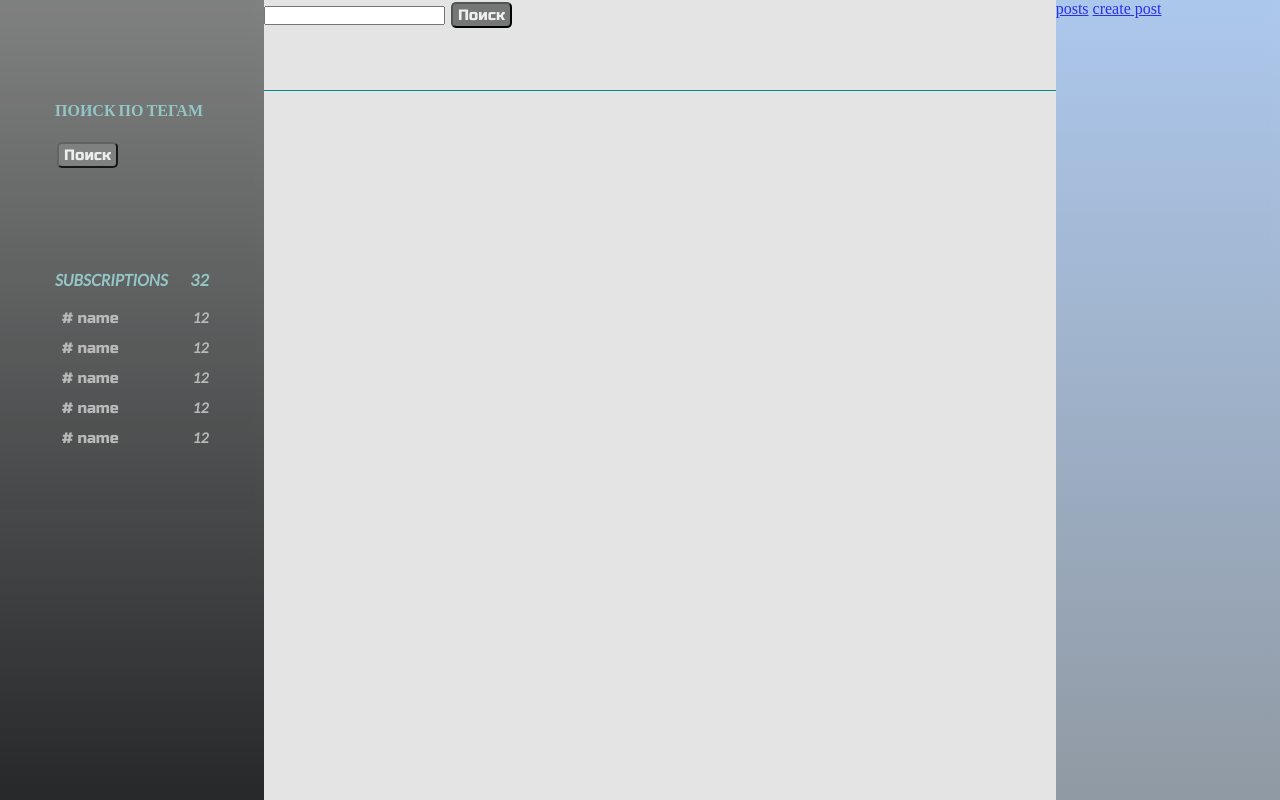
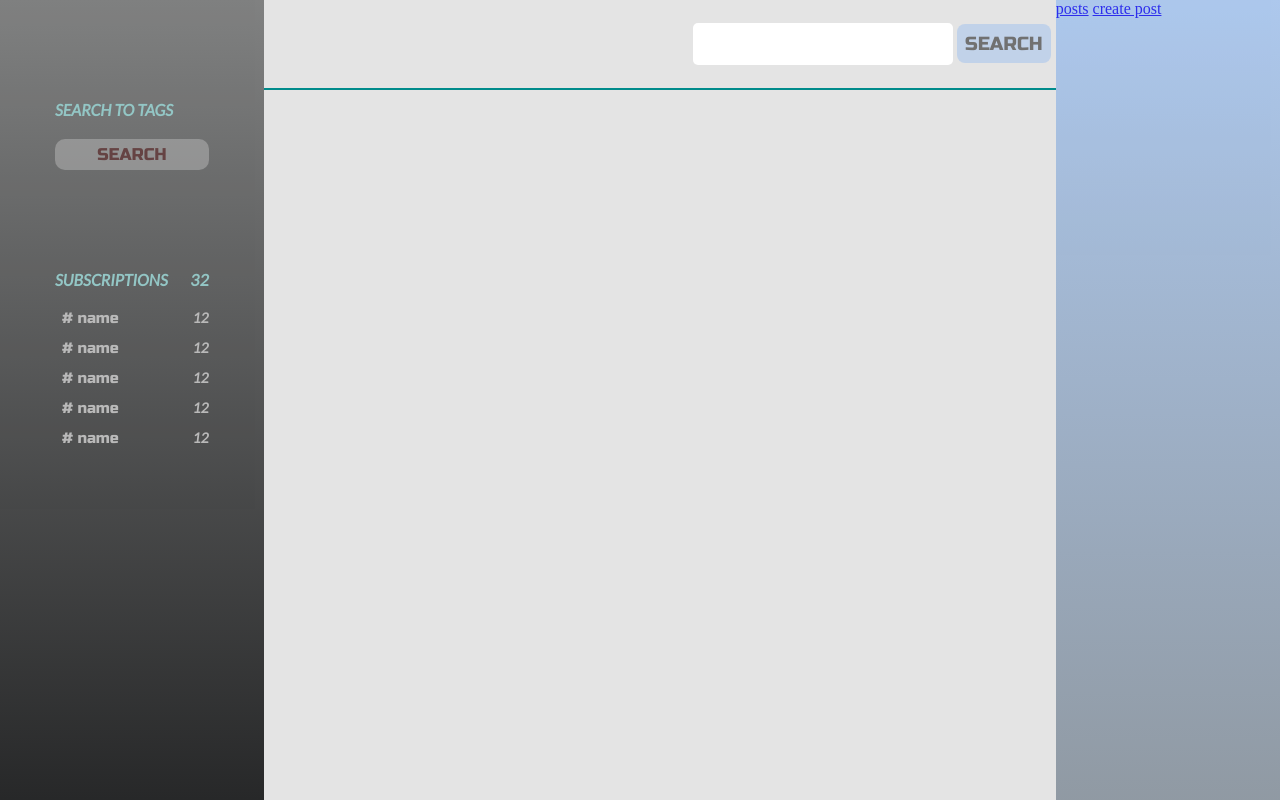
Before and after one commit to AndreVld/site_blog, a Django app: page / in a window 1280 px wide. Run offline with Django 3.2, Linux system fonts and the light colour scheme; data that the repository does not hold is empty; some libraries are stand-ins or nearby versions.

Commit message:
setting CSS styles

```diff
--- a/blog/filters.py
+++ b/blog/filters.py
@@ -5,11 +5,14 @@ from .models import Posts, Tags
 
 
 class PostFilter(FilterSet):
-    headline = CharFilter(field_name='headline', lookup_expr='icontains', label='')
+    headline = CharFilter(field_name='headline', lookup_expr='icontains', label='', widget=forms.TextInput(
+        attrs={'class': 'field_filter'})
+                          )
+
     tags = ModelMultipleChoiceFilter(queryset=Tags.objects.all(),
                                      widget=forms.CheckboxSelectMultiple(attrs={'class': 'list_categories'})
                                      )
 
     class Meta:
         model = Posts
-        fields = ('headline', 'author', 'tags')
+        fields = ('headline', 'tags')
--- a/blog/templates/blog/base.html
+++ b/blog/templates/blog/base.html
@@ -23,13 +23,12 @@
         <div class=" left scrollbar">
 
             <div class="block_caterory">
-                <div class="categories">ПОИСК ПО ТЕГАМ</div>
+                <div class="categories">SEARCH TO TAGS</div>
 
                 <form action="" method="GET">
                     {{ post_filter.form.tags}}
-                    <input class="teg" type="submit" value="Поиск">
+                    <input  class="btn_tags" type="submit" value="SEARCH">
                 </form>
-
             </div>
 
             <div class="block_caterory">
@@ -67,30 +66,25 @@
 
                 <div class="top">
                     <form action="" method="GET">
-                        {{ post_filter.form.headline}}
-                        <input class="teg" type="submit" value="Поиск">
+                            {{ post_filter.form.headline}}
+                        <input class="search_btn" type="submit" value="SEARCH">
                     </form>
                 </div>
-
-
             {% block middle %}
             {% endblock middle  %}
+
         </div>
 
     {% endblock read_post  %}
     <!-- /*_____________________RIGHT_________________*/ -->
     <div class=" right scrollbar">
-
             <a href="{% url 'blog:posts' %}">posts</a>
             <a href="{% url 'blog:create_post' %}">create post</a>
 
-        {% if user.is_authenticated or object %}
-
-
-
+        {% if user.is_authenticated or obj_post %}
             <img class="profile-pic" src="{% static 'images/default_ava.jpg' %}" alt="">
 
-            <div class="fullname">{% firstof object.author.get_full_name object.author user.get_full_name user %}</div>
+            <div class="fullname">{% firstof obj_post.author.get_full_name obj_post.author user.get_full_name user %}</div>
 
             <ul class="block_social">
                 <li class="social_link">
@@ -111,14 +105,14 @@
             </ul>
             <div class="user_info">
 
-                {% if object.author %}
+                {% if obj_post.author %}
 
                     <div class="user_label">Username</div>
-                        <div class="user_date"># {{ object.author }}</div>
+                        <div class="user_date"># {{ obj_post.author }}</div>
                     <div class="user_label">Email</div>
-                        <div class="user_date">{{ object.author.email }}</div>
+                        <div class="user_date">{{ obj_post.author.email }}</div>
                     <div class="user_label">About me</div>
-                        <div style="font-family: cursive" class="user_date"> {{ object.author.about_me }}</div>
+                        <div style="font-family: cursive" class="user_date"> {{ obj_post.author.about_me }}</div>
 
                 {% else %}
 
--- a/blog/templates/blog/posts.html
+++ b/blog/templates/blog/posts.html
@@ -5,8 +5,9 @@
 {% block middle %}
 
 
+        <div class="content">
+        {% for post in object_list %}
 
-        {% for post in object_list %}
             <div class="post">
 
                 <div class="block_author">
@@ -56,9 +57,10 @@
                 {% endif %}
             </div>
         {% endfor %}
-
+        </div>
 
     <!-- /*_____________________PAGINATOR_________________*/ -->
+    <div class="block_paginator">
         {% if page_obj.has_other_pages %}
         <ul style="list-style-type:none;" class="pagination">
 
@@ -76,7 +78,7 @@
             {% for page in paginator.page_range %}
             <li class="page-item">
                 {% if page_obj.number == page %}
-                <p style="Color:grey" class="page-link">{{ page }}</p>
+                <p  class="active_page page-link">{{ page }}</p>
                 {% else %}
                 <a class="page-link" href="?page={{page}}">{{ page }}</a>
                 {% endif %}
@@ -96,6 +98,7 @@
             {% endif %}
         </ul>
         {% endif %}
+    </div>
 
 
 
--- a/blog/views.py
+++ b/blog/views.py
@@ -10,7 +10,7 @@ from .filters import PostFilter
 
 class ListPostsView(ListView):
     template_name = 'blog/posts.html'
-    paginate_by = 4
+    paginate_by = 2
 
     def get_queryset(self):
         queryset = Posts.objects.filter(active=True, featured=True).order_by('-created_date')
@@ -27,6 +27,7 @@ class ListPostsView(ListView):
 
 class DetailPostView(DetailView):
     template_name = 'blog/read_post.html'
+    context_object_name = 'obj_post'
 
     def get_object(self, queryset=None):
         return Posts.objects.select_related('author').get(slug=self.kwargs['slug'])
@@ -64,7 +65,7 @@ class CreatePostView(LoginRequiredMixin, CreateView):
 class UpdatePostView(LoginRequiredMixin, UpdateView):
     form_class = CreateUpdatePost
     template_name = 'blog/create_update_post.html'
-    success_url = reverse_lazy('blog:posts')
+    success_url = reverse_lazy('blog:posts_user')
 
     def get_queryset(self):
         return Posts.objects.filter(author=self.request.user)
@@ -78,4 +79,4 @@ class UpdatePostView(LoginRequiredMixin, UpdateView):
 class DeletePostView(LoginRequiredMixin, DeleteView):
     model = Posts
     template_name = 'blog/delete_post.html'
-    success_url = reverse_lazy('blog:posts')
+    success_url = reverse_lazy('blog:posts_user')
--- a/static/css/style.css
+++ b/static/css/style.css
@@ -97,11 +97,22 @@
     flex-grow: 6;
     min-height: 100vh;
     flex-basis: 0;
+    display: flex;
+    flex-direction: column;
 }
 .top{
+    display: flex;
+    align-items: center;
+    flex-direction:row-reverse;
+    padding: 5px;
+    box-sizing: border-box;
     height: 90px;
-    border:  1px darkcyan;
+    border:  2px darkcyan;
     border-style: none none solid none ;
+}
+
+.content{
+    flex-grow: 1;
 }
 
 .post{
@@ -111,6 +122,7 @@
     padding: 4px;
     box-sizing: border-box;
 }
+
 
 .block_author{
     margin: 5px 10px 10px 15px;
@@ -231,7 +243,6 @@
 .wrapper{
     display: flex;
     flex-wrap: wrap;
-
 }
 
 .post_mini{
@@ -240,10 +251,12 @@
     margin-top: 7px;
     margin-left: 13px;
     width: 440px;
-    height: 550px;
     border: 1px solid black;
     background-color: rgb(156, 179, 134);
     box-sizing: border-box;
+    display: flex;
+    flex-direction: column;
+
 }
 
 .post_image_prev_for_post_mini{
@@ -382,3 +395,69 @@
     font-size: 16px;
     color: #B5B5B5;
 }
+
+
+.field_filter{
+    border: none;
+	max-width: 100%;
+    padding: 10px 0 10px 15px ;
+	border-radius: 5px;
+	font-size: 19px;
+    box-sizing: border-box;
+}
+.search_btn{
+    font-family: Russo One;
+    border-radius: 8px;
+    font-size: 19px;
+    padding: 8px;
+    box-sizing: border-box;
+    border: none;
+    background-color: #9fc1ef;
+    opacity: 0.5;
+}
+.search_btn:hover{
+    opacity: 1;
+    cursor: pointer;
+}
+
+.btn_tags{
+    width:100%;
+    font-family: Russo One;
+    border-radius: 10px;
+    font-size: 17px;
+    padding: 5px;
+    box-sizing: border-box;
+    border: none;
+    color: rgb(80, 3, 3);
+    background-color: #B5B5B5;
+    opacity: 0.5;
+}
+.btn_tags:hover{
+    opacity: 1;
+    cursor: pointer;
+}
+
+/*_____________________PAGINATOR_________________*/
+
+.pagination{
+    margin: 50px 20px 30px 20px;
+    max-width: 100%;
+    display: flex;
+    justify-content: center;
+
+
+}
+.page-link{
+    color: black;
+    float: left;
+    padding: 8px 16px;
+    text-decoration: none;
+    border: 1px solid #ddd;
+    font-family: Russo One;
+
+}
+
+.active_page {
+    background-color: #94adad;
+    border-radius: 10px;
+  }
```
Also changed, not shown: blog/templates/blog/posts_users.html (+12 -6 lines), blog/templates/blog/read_post.html (+6 -6 lines).
